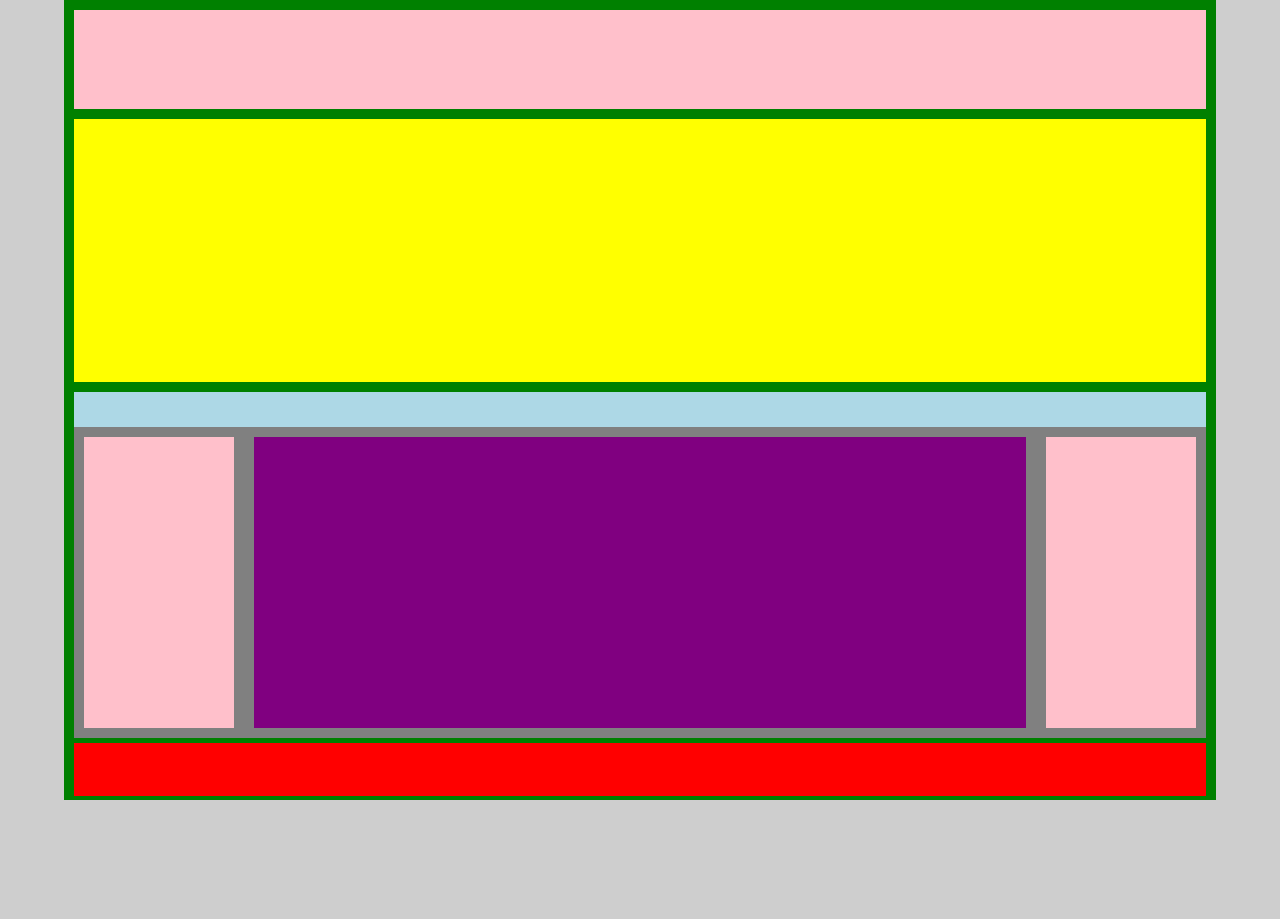
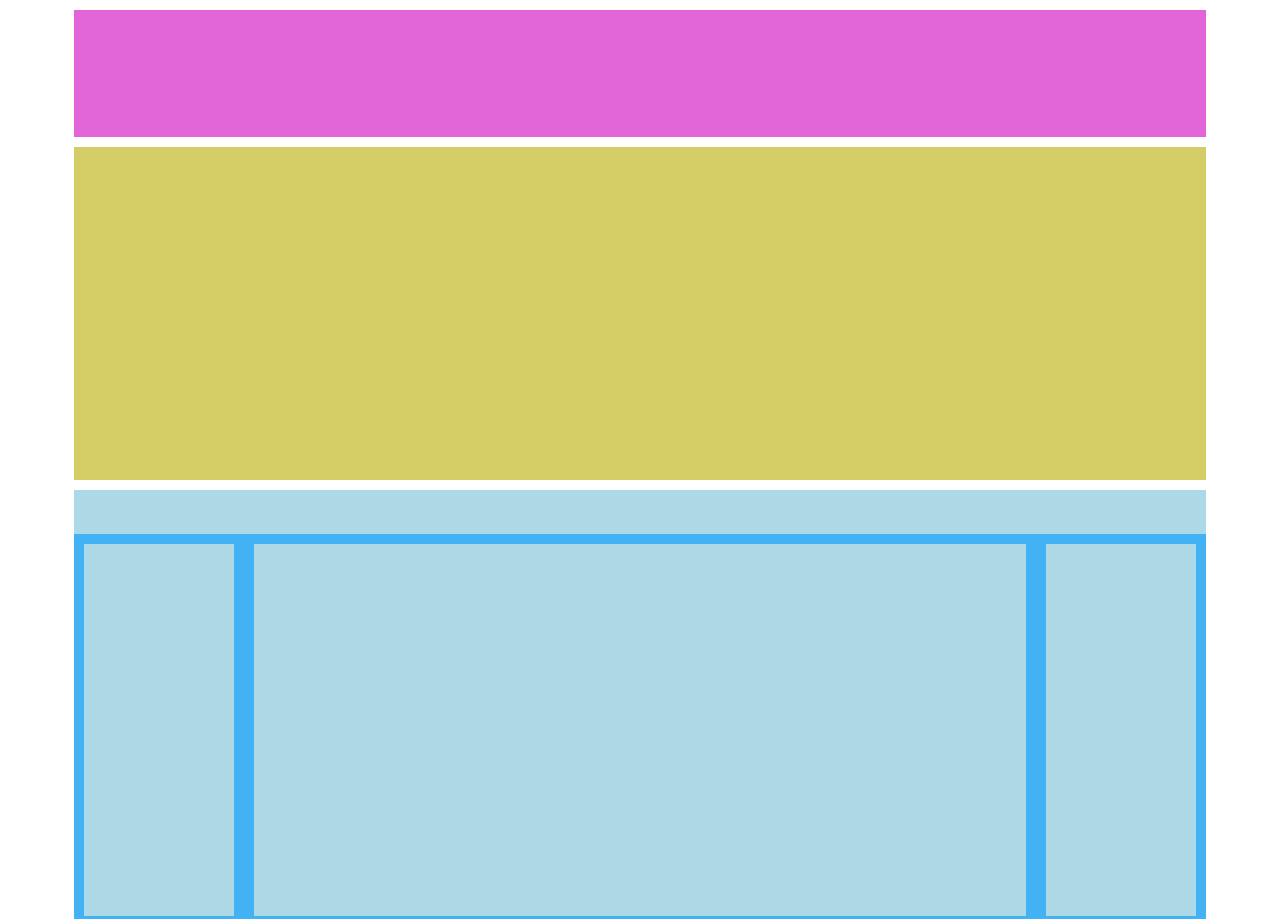
Before and after one commit to a-benvenuti/htmlcss-struttura-wp, a plain HTML site: page index.html in a window 1280 px wide. Shown: the top 919 px of the page. Before the commit the page ends 800 px from the top, so only its background shows below. Drawn offline with Linux system fonts and the light colour scheme.

Commit message:
Ridemensionamento della pagina
(+ eliminate linee superflue)

```diff
--- a/css/style.css
+++ b/css/style.css
@@ -6,18 +6,17 @@
 }
 /* /Reset */
 body{
-  background-color: #cecece;
+  background-color: white;
 }
 .box{
-  background-color: green;
   margin: auto;
   padding: 10px;
   width: 90%;
-  height:100vh;
+  height:1000px;
 }
 /* INTESTAZIONE */
 header{
-  background-color: pink;
+  background-color: #e266d7;
   margin: auto;
   margin-bottom: 10px;
   width: 100%;
@@ -26,7 +25,7 @@ header{
 /* /INTESTAZIONE */
 /* BANNER */
 main{
-  background-color: yellow;
+  background-color: #d4cd66;
   margin: auto;
   margin-bottom: 10px;
   width: 100%;
@@ -42,7 +41,7 @@ main{
 }
 /* /CLEARFIX */
 section{
-  background-color: blue;
+  background-color: #42b2f5;
   margin: auto;
   margin-bottom: 5px;
   width: 100%;
@@ -54,32 +53,30 @@ section{
   height: 10%; /*da togliere successivamente*/
 }
 .container{
-  background-color:grey;
   width: 100%;
   height: 90%; /*da togliere successivamente*/
 }
 .col-sx, .col-dx {
   float: left;
-  background-color: pink;
+  background-color: lightblue;
   height:calc(100% - 20px); /*da togliere successivamente*/
   width:calc(15% - 20px);
   margin: 10px 10px 10px 10px;
 }
 .col-cen {
   float: left;
-  background-color: purple;
+  background-color: lightblue;
   height:calc(100% - 20px); /*da togliere successivamente*/
   width:calc(70% - 20px);
   margin: 10px 10px 10px 10px;
-
 }
 /* -------------------/CORPO DELLA PAGINA------------------- */
 /* PIE DI PAGINA */
 footer{
-  background-color: red;
+  background-color: #a313de;
   margin: auto;
-  /* margin-bottom: 10px; */
+  margin-bottom: 10px;
   width: 100%;
-  height:calc(8% - 10px); /*da togliere successivamente*/
+  height:calc(8% - 20px); /*da togliere successivamente*/
 }
 /* /PIE DI PAGINA */
```
